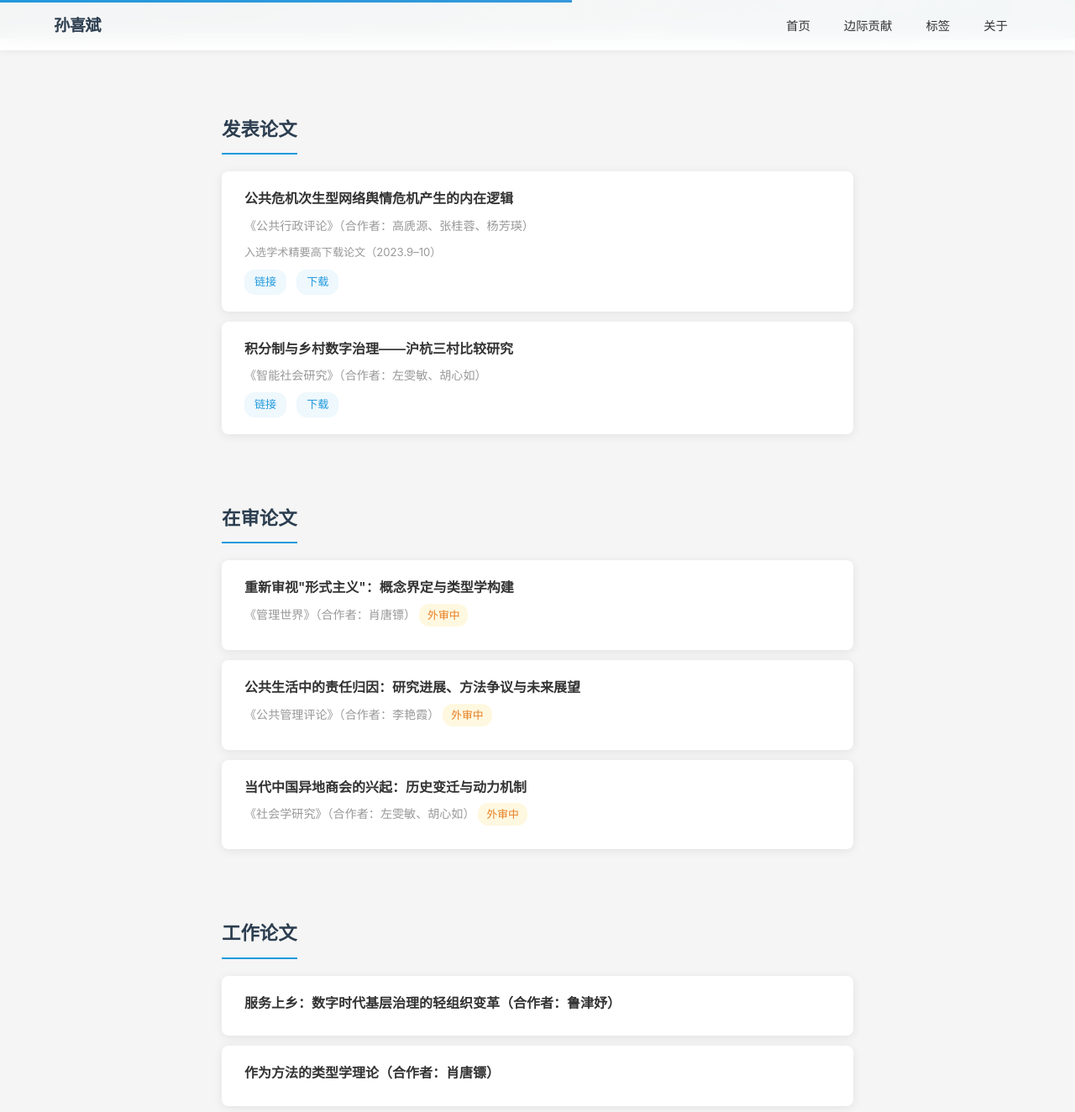
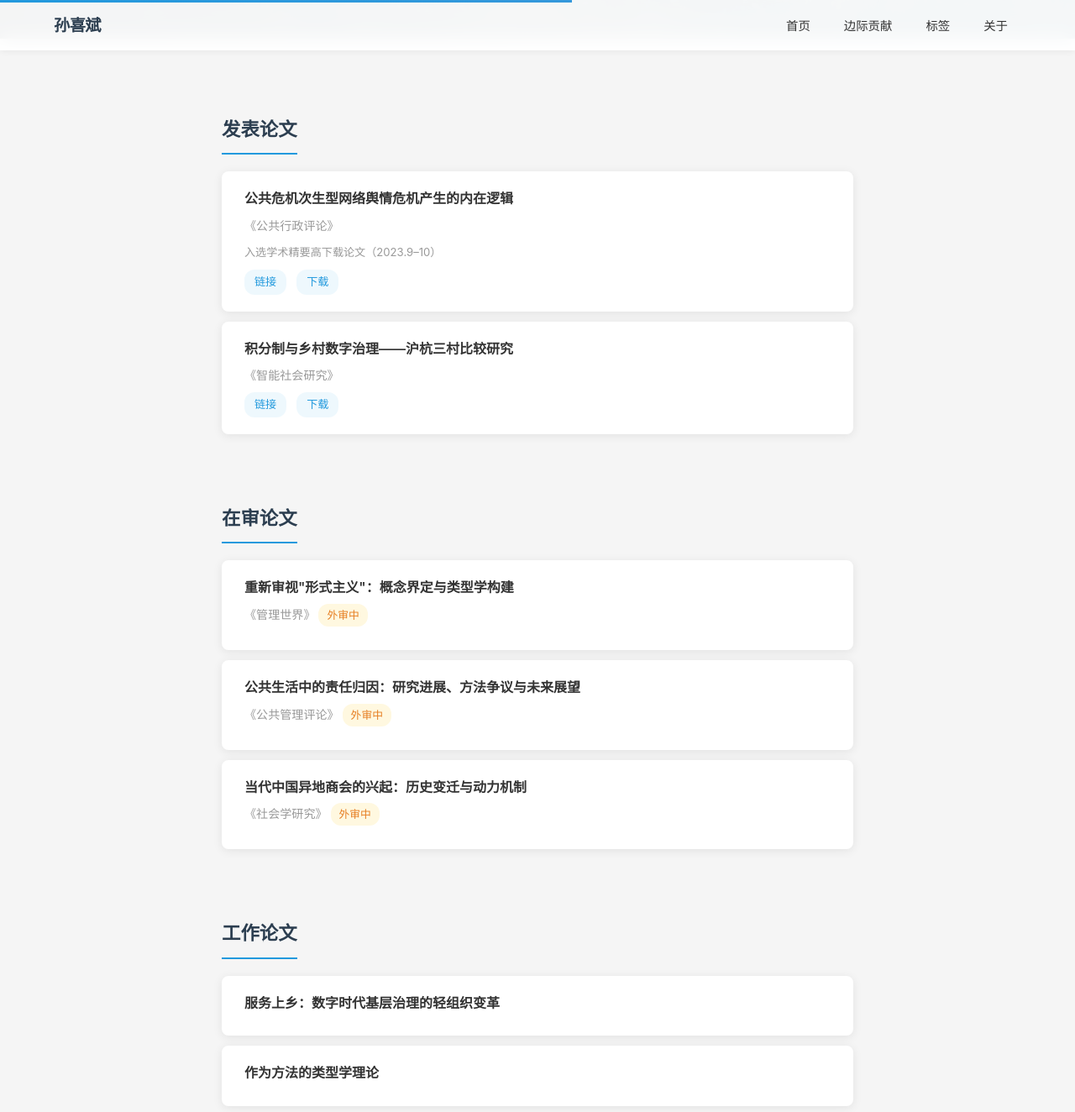
Before and after one commit to xibinsun/xibinsun.github.io, a Jekyll site: the page built from publication.html, in a window 1280 px wide and 1400 px high, scrolled down 354 px. Shown: the top 1324 px of the window at 84% size. Built offline with Jekyll 4.4.1, drawn with Linux system fonts in a browser that asks for light colours; nearby versions of some CDN libraries.

Commit message:
Update publication.html

```diff
--- a/publication.html
+++ b/publication.html
@@ -13,7 +13,7 @@ description: "学术论文与研究成果"
 
         <div class="pub-item">
             <div class="pub-title">公共危机次生型网络舆情危机产生的内在逻辑</div>
-            <div class="pub-journal">《公共行政评论》（合作者：高虒源、张桂蓉、杨芳瑛）</div>
+            <div class="pub-journal">《公共行政评论》</div>
             <span class="pub-note">入选学术精要高下载论文（2023.9–10）</span>
             <div class="pub-links mt-1">
                 <a href="https://kns.cnki.net/kcms/detail/detail.aspx?dbcode=CJFD&dbname=CJFDLAST2019&filename=GGXZ201904009&uniplatform=NZKPT" target="_blank">链接</a>
@@ -23,7 +23,7 @@ description: "学术论文与研究成果"
 
         <div class="pub-item">
             <div class="pub-title">积分制与乡村数字治理——沪杭三村比较研究</div>
-            <div class="pub-journal">《智能社会研究》（合作者：左雯敏、胡心如）</div>
+            <div class="pub-journal">《智能社会研究》</div>
             <div class="pub-links mt-1">
                 <a href="https://kns.cnki.net/kcms2/article/abstract?v=hx6LgM6qJjtKMM2DHXxVt5vgL3rIZo74fx2b2gJU4mCB1q20PdPndWHoenZbLvq4Q3ya8UrnxCnUygFm7G-eKI4tRvEr9EOskTLpK94q9TNwGtxPbTG1_q5CWlLvgZWKoapV5mz0yhMJF5EB7hojtSHihkfwIziW0TTTLAtQkRErixFqY3hnrw==&uniplatform=NZKPT&language=CHS" target="_blank">链接</a>
                 <a href="{{ site.baseurl }}/files/积分制与乡村数字治理——沪杭三村比较研究.pdf" target="_blank">下载</a>
@@ -37,17 +37,17 @@ description: "学术论文与研究成果"
 
         <div class="pub-item">
             <div class="pub-title">重新审视"形式主义"：概念界定与类型学构建</div>
-            <div class="pub-journal">《管理世界》（合作者：肖唐镖） <span class="pub-status">外审中</span></div>
+            <div class="pub-journal">《管理世界》 <span class="pub-status">外审中</span></div>
         </div>
 
         <div class="pub-item">
             <div class="pub-title">公共生活中的责任归因：研究进展、方法争议与未来展望</div>
-            <div class="pub-journal">《公共管理评论》（合作者：李艳霞） <span class="pub-status">外审中</span></div>
+            <div class="pub-journal">《公共管理评论》 <span class="pub-status">外审中</span></div>
         </div>
 
         <div class="pub-item">
             <div class="pub-title">当代中国异地商会的兴起：历史变迁与动力机制</div>
-            <div class="pub-journal">《社会学研究》（合作者：左雯敏、胡心如） <span class="pub-status">外审中</span></div>
+            <div class="pub-journal">《社会学研究》 <span class="pub-status">外审中</span></div>
         </div>
     </div>
 
@@ -56,11 +56,11 @@ description: "学术论文与研究成果"
         <h2>工作论文</h2>
 
         <div class="pub-item">
-            <div class="pub-title">服务上乡：数字时代基层治理的轻组织变革（合作者：鲁津妤）</div>
+            <div class="pub-title">服务上乡：数字时代基层治理的轻组织变革</div>
         </div>
 
         <div class="pub-item">
-            <div class="pub-title">作为方法的类型学理论（合作者：肖唐镖）</div>
+            <div class="pub-title">作为方法的类型学理论</div>
         </div>
     </div>
 
```
